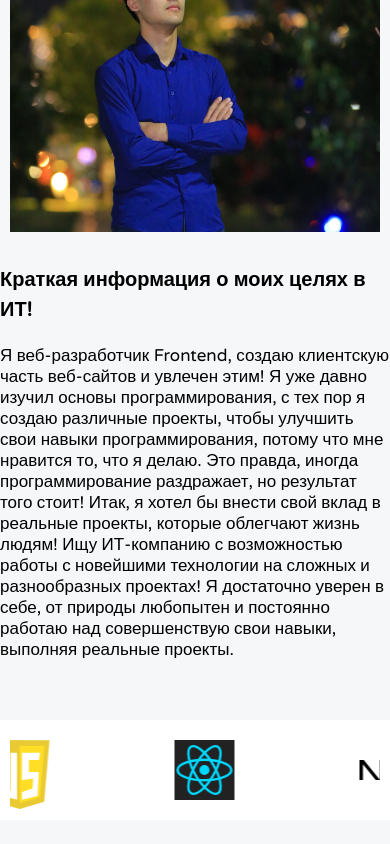
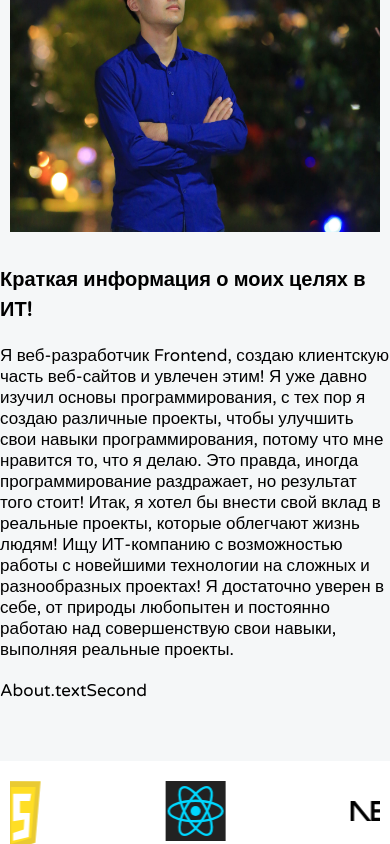
Before and after one commit to HumbleBoyy/Asadullohs, a React (Vite) app: page / in a window 390 px wide. Shown: the part 1156-2000 px from the top of the page. Built offline with nearby package versions, Linux system fonts and the light colour scheme.

Commit message:
Projects section was added

```diff
--- a/public/languages/en.json
+++ b/public/languages/en.json
@@ -17,7 +17,8 @@
    },
 
    "About":{
-     "text":"I am a Frontend web-developer, I build client side of websites and I am passionate about it! It has been a while that I learnt basics of programming since then I create different projects to enhance my programming skills because I like what I am doing.It is true sometimes programming is annoying, but outcome is worth it! So, I would like contribute to real world projects what makes people's life easier! I look for an IT company with the opportunity to work with the latest technologies on challenging and diverse projects! I'm quiet confident, naturally curious, and perpetually working on improving my skills by doing real world projects.",
+     "text":"I am a Frontend web-developer, I build client side of websites and I am passionate about it! It has been a while that I learnt basics of programming since then I create different projects to enhance my programming skills because I like what I am doing.It is true sometimes programming is annoying, but outcome is worth it! So, I would like contribute to real world projects what makes people's life easier!",
+     "textSecond":"I look for an IT company with the opportunity to work with the latest technologies on challenging and diverse projects! I'm quiet confident, naturally curious, and perpetually working on improving my skills by doing real world projects.",
      "textTitle":"Breif information about my goals in IT!"
    }
 
--- a/src/Components/About/About.jsx
+++ b/src/Components/About/About.jsx
@@ -68,8 +68,11 @@ const About = () => {
             </div>
             <div className="about_right_item">
                 <h2 className='TextTitle'>{t("About.textTitle")}</h2>
+                <p className='about_text'>
+                  {t("About.text")}
+               </p>
                <p className='about_text'>
-                  {t("About.text")}
+                  {t("About.textSecond")}
                </p>
             </div>
           </div>
--- a/src/Components/About/about.css
+++ b/src/Components/About/about.css
@@ -25,12 +25,12 @@
     width: 100%;
 }
 .TextTitle{
-    line-height: 150px;
     font-size: 2.5rem;
 }
 .about_text{
     font-size: 2rem;
-    width: 100%;
+    width: 85%;
+    margin-top: 2rem;
 }
 
 @media(max-width:1024px){
@@ -56,12 +56,11 @@
     }
 
     .TextTitle{
-        line-height: 40px;
         font-size: 2.5rem;
     }
 
     .about_text{
-        margin-top: 1rem;
+        width: 95%;
     }
 
 }
--- a/src/Components/Home/Home.jsx
+++ b/src/Components/Home/Home.jsx
@@ -6,6 +6,7 @@ import { GrProjects } from 'react-icons/gr'
 import images from '../../assets/images'
 import LogoSlider from '../LogoSlider/LogoSlider'
 import About from '../About/About'
+import Projects from '../Projects/Projects'
 const Home = () => {
   return (
     <>
@@ -63,6 +64,7 @@ const Home = () => {
        <LogoSlider/>
        <About/>
        <LogoSlider/>
+       <Projects/>
     </>
   )
 }
--- a/src/Components/Projects/Projects.jsx
+++ b/src/Components/Projects/Projects.jsx
@@ -1,9 +1,17 @@
+import { t } from 'i18next'
 import React from 'react'
+import "./projects.css"
 
 const Projects = () => {
   return (
     <>
-      Projects
+       <section className='projects'>
+          <div className="container">
+              <div className="project_title_wrapper">
+                   <h2 className='projects_title'>{t("Navbar.projects")}</h2>
+              </div>
+          </div>
+       </section>
     </>
   )
 }
--- a/src/Components/Projects/projects.css
+++ b/src/Components/Projects/projects.css
@@ -0,0 +1,14 @@
+.projects{
+    height: 100vh;
+    background: var( --background-color);
+    padding: 6rem 0rem;
+}
+
+.project_title_wrapper{
+    display: flex;
+    justify-content: center;
+}
+
+.projects_title{
+    font-size: 5rem;
+}
```
